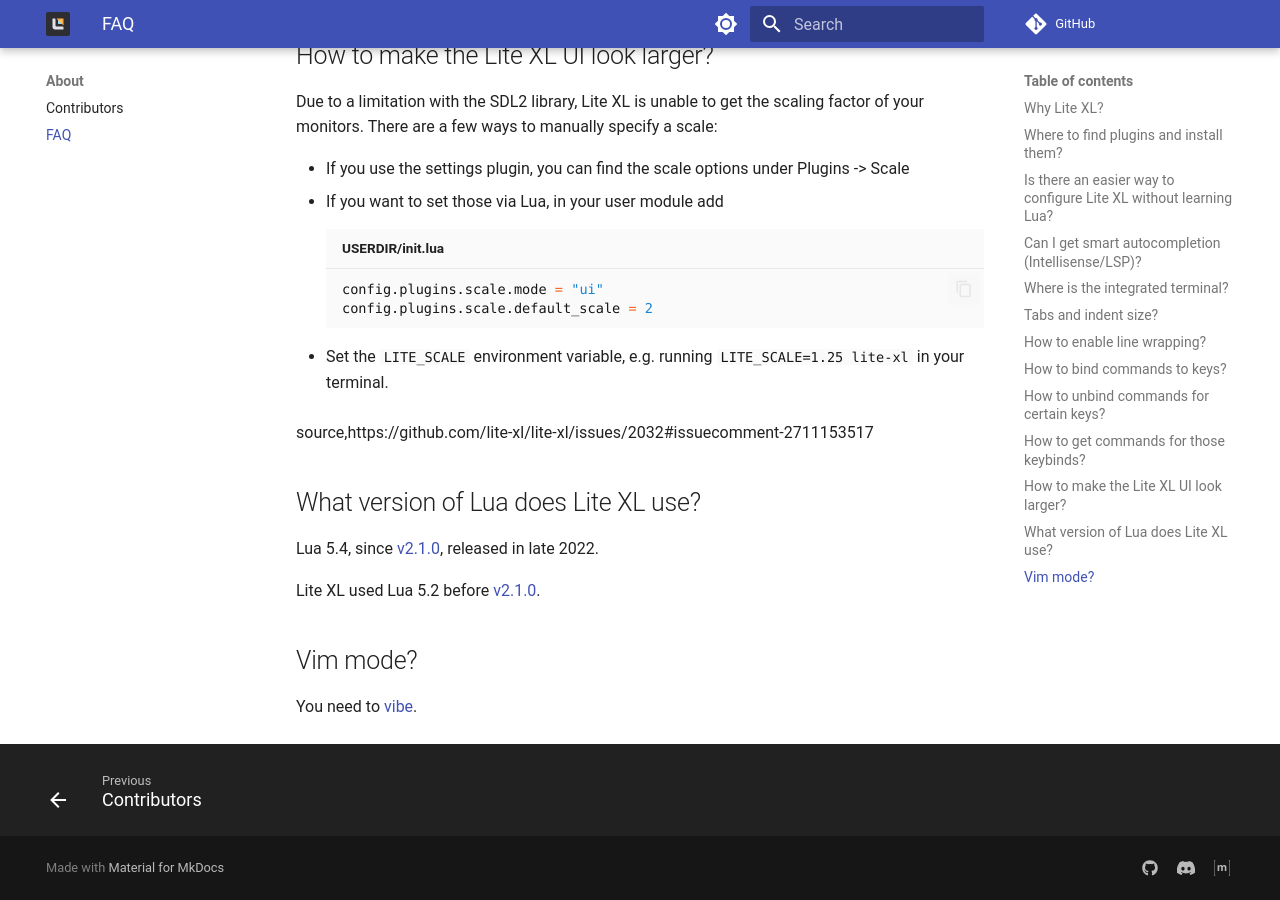
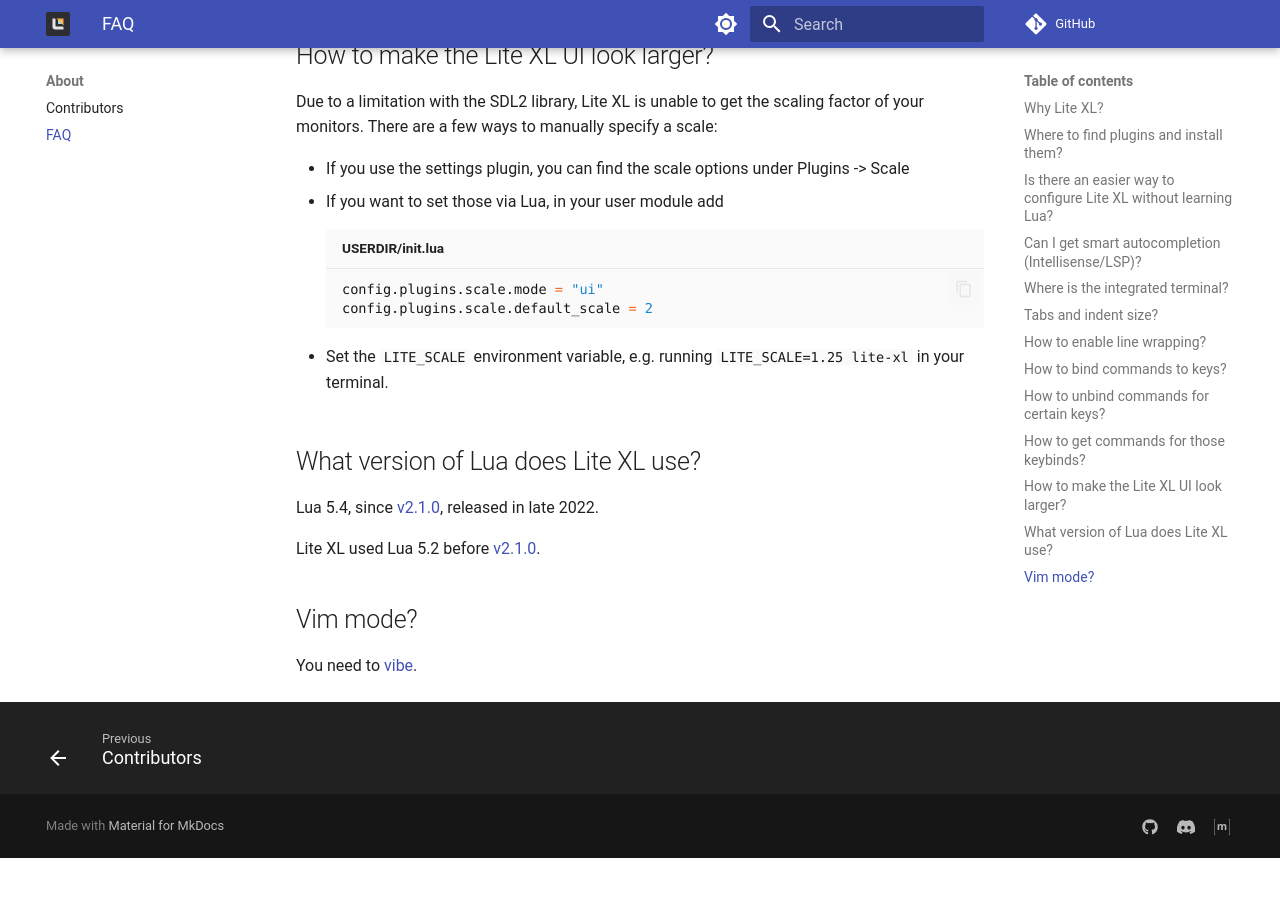
Before and after one commit to lite-xl/lite-xl.github.io, an MkDocs documentation site: the page built from docs/about/faq.md, in a window 1280 px wide and 900 px high, scrolled down 1888 px. Built offline with MkDocs 1.6.1 and Material for MkDocs 9.7.7, drawn with Linux system fonts in a browser that asks for light colours; plug-ins that fetch from the network failed and are left out; comment, search, counter and statistics services are not loaded; the version menu is left out; after the commit the page ends 2746 px from its top, so only the background shows below that.

Commit message:
Update docs/about/faq.md
Co-authored-by: Takase <20792268+takase1121@users.noreply.github.com>

```diff
--- a/docs/about/faq.md
+++ b/docs/about/faq.md
@@ -93,7 +93,6 @@
 
 - Set the `LITE_SCALE` environment variable, e.g. running `LITE_SCALE=1.25 lite-xl` in your terminal.
 
-source,https://github.com/lite-xl/lite-xl/issues/2032#issuecomment-2711153517
 
 ## What version of Lua does Lite XL use?
 
```
